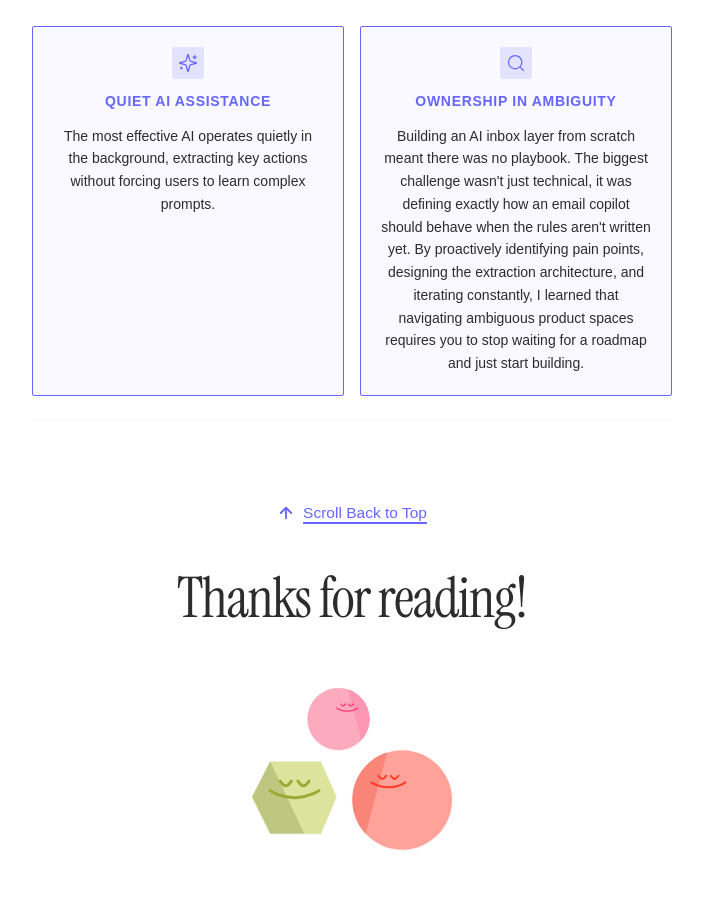
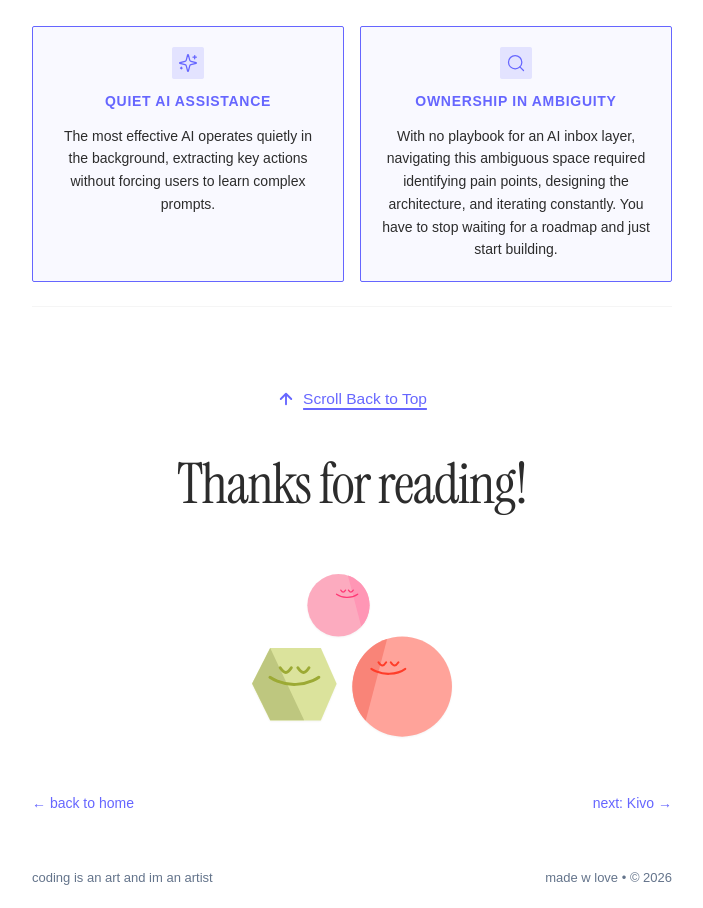
Before and after one commit to Pynthamil/pynthamil26, a Next.js app: page /semantic in a window 1280 px wide. Shown: the part 6112-7020 px from the top of the page, without its empty margins (288-991 px from the left). Built offline with nearby package versions, Linux system fonts and the light colour scheme.

Commit message:
Shorten text for Ownership in Ambiguity card

```diff
--- a/src/app/semantic/page.tsx
+++ b/src/app/semantic/page.tsx
@@ -504,7 +504,7 @@ export default function SemanticProjectPage() {
                     OWNERSHIP IN AMBIGUITY
                   </span>
                   <p className="text-[13.5px] sm:text-[14px] text-[#2C2C2C] dark:text-[#CBD5E1] leading-relaxed font-sans max-w-3xl">
-                    Building an AI inbox layer from scratch meant there was no playbook. The biggest challenge wasn't just technical, it was defining exactly how an email copilot should behave when the rules aren't written yet. By proactively identifying pain points, designing the extraction architecture, and iterating constantly, I learned that navigating ambiguous product spaces requires you to stop waiting for a roadmap and just start building.
+                    With no playbook for an AI inbox layer, navigating this ambiguous space required identifying pain points, designing the architecture, and iterating constantly. You have to stop waiting for a roadmap and just start building.
                   </p>
                 </div>
               </div>
```
